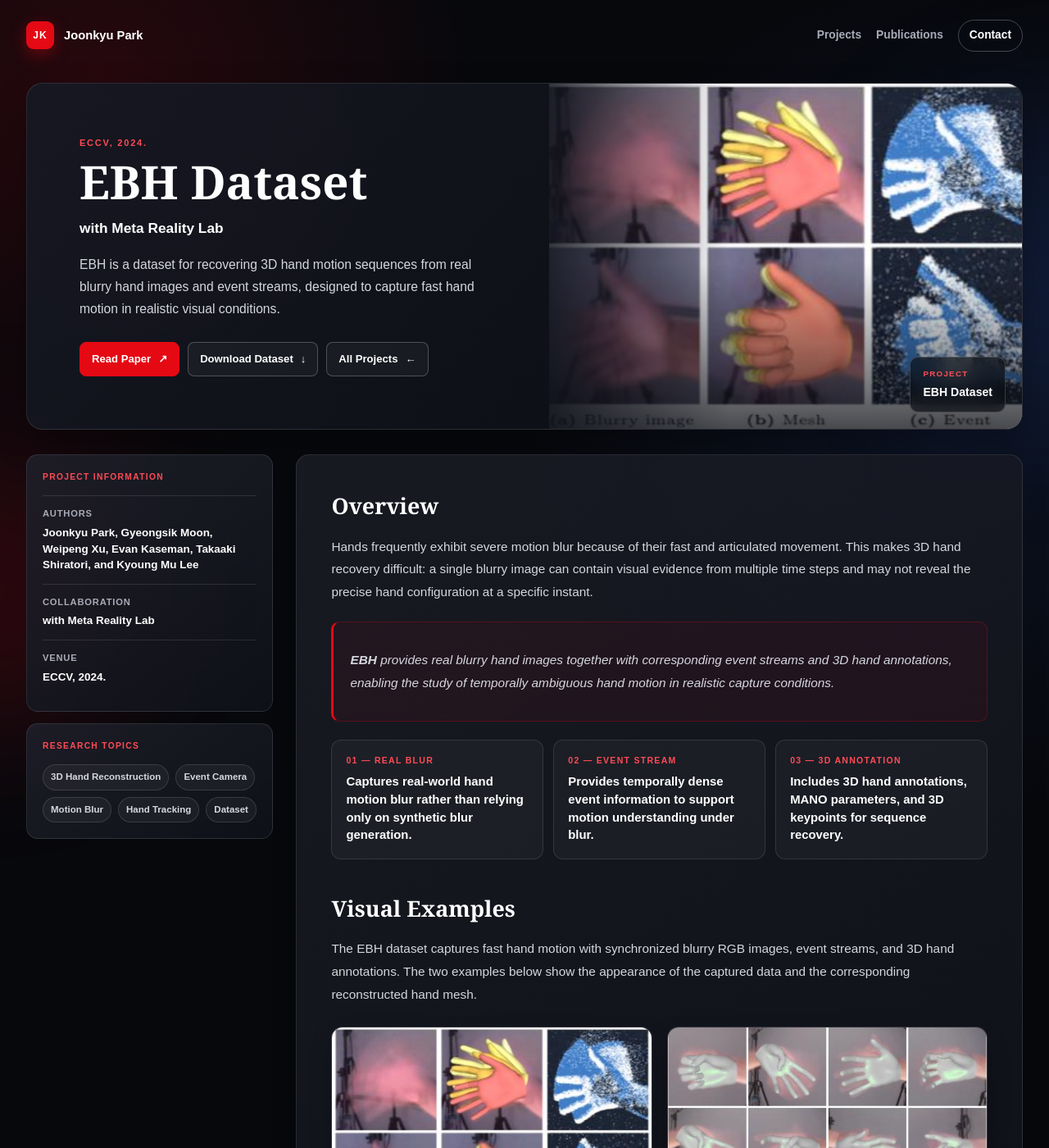
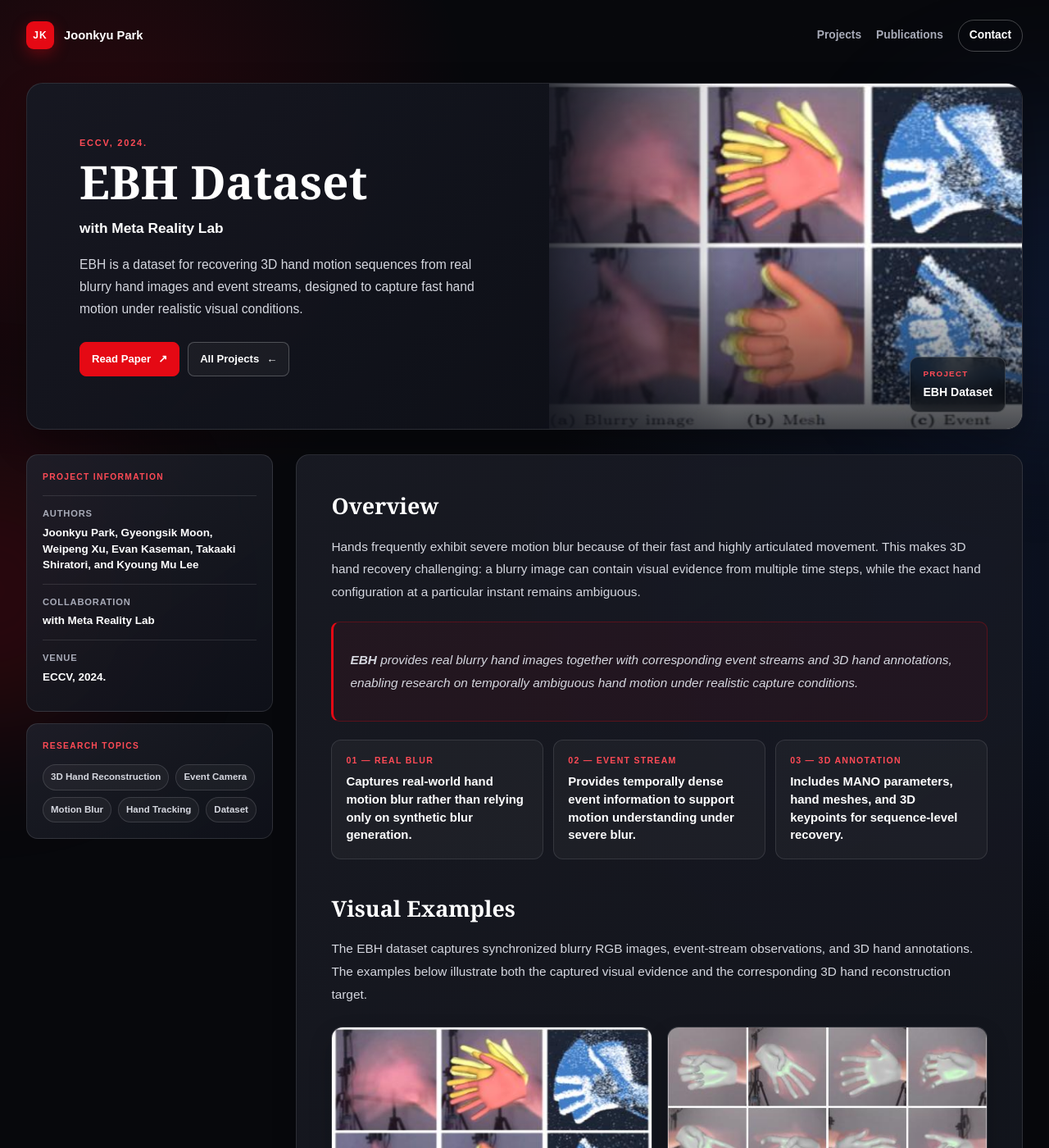
Before and after one commit to jkpark08/jkpark08.github.io, a Jekyll site: the page built from _posts/2024-07-01-EBH.markdown, in a window 1280 px wide and 1400 px high. Shown: the whole window at 82% size. Built offline with Jekyll 4.4.1, drawn with Linux system fonts in a browser that asks for light colours; some of the changed text lies outside the part shown.

Commit message:
Update 2024-07-01-EBH.markdown

`````diff
--- a/_posts/2024-07-01-EBH.markdown
+++ b/_posts/2024-07-01-EBH.markdown
@@ -1,21 +1,26 @@
 ---
 layout: project
+
 title: EBH Dataset
 project_title: EBH Dataset
 project_subtitle: with Meta Reality Lab
 project_label: Dataset & Research Paper
 home_section: project
+
 authors: "<strong>Joonkyu Park</strong>, Gyeongsik Moon, Weipeng Xu, Evan Kaseman, Takaaki Shiratori, and Kyoung Mu Lee"
 date: 2024-07-01 13:32:20 +0300
 description: "ECCV, 2024."
+
 img: "ebh_sample.jpg"
+
 summary: >
   EBH is a dataset for recovering 3D hand motion sequences from real blurry
-  hand images and event streams, designed to capture fast hand motion in
+  hand images and event streams, designed to capture fast hand motion under
   realistic visual conditions.
+
 paper_url: "https://doi.org/10.1007/978-3-031-73202-7_20"
-dataset_url: "https://drive.google.com/drive/folders/1U5p64YJ2wMQeJTiAQl5Zer5rqyK8rnJh?usp=sharing"
 code_url: ""
+
 tags:
   - 3D Hand Reconstruction
   - Event Camera
@@ -26,14 +31,14 @@ tags:
 
 ## Overview
 
-Hands frequently exhibit severe motion blur because of their fast and
-articulated movement. This makes 3D hand recovery difficult: a single blurry
-image can contain visual evidence from multiple time steps and may not reveal
-the precise hand configuration at a specific instant.
+Hands frequently exhibit severe motion blur because of their fast and highly
+articulated movement. This makes 3D hand recovery challenging: a blurry image
+can contain visual evidence from multiple time steps, while the exact hand
+configuration at a particular instant remains ambiguous.
 
 > **EBH** provides real blurry hand images together with corresponding event
-> streams and 3D hand annotations, enabling the study of temporally ambiguous
-> hand motion in realistic capture conditions.
+> streams and 3D hand annotations, enabling research on temporally ambiguous
+> hand motion under realistic capture conditions.
 
 <div class="project-highlight-grid">
   <div class="project-highlight">
@@ -43,20 +48,20 @@ the precise hand configuration at a specific instant.
 
   <div class="project-highlight">
     <span>02 — EVENT STREAM</span>
-    <strong>Provides temporally dense event information to support motion understanding under blur.</strong>
+    <strong>Provides temporally dense event information to support motion understanding under severe blur.</strong>
   </div>
 
   <div class="project-highlight">
     <span>03 — 3D ANNOTATION</span>
-    <strong>Includes 3D hand annotations, MANO parameters, and 3D keypoints for sequence recovery.</strong>
+    <strong>Includes MANO parameters, hand meshes, and 3D keypoints for sequence-level recovery.</strong>
   </div>
 </div>
 
 ## Visual Examples
 
-The EBH dataset captures fast hand motion with synchronized blurry RGB images,
-event streams, and 3D hand annotations. The two examples below show the
-appearance of the captured data and the corresponding reconstructed hand mesh.
+The EBH dataset captures synchronized blurry RGB images, event-stream
+observations, and 3D hand annotations. The examples below illustrate both the
+captured visual evidence and the corresponding 3D hand reconstruction target.
 
 <div class="ebh-visual-grid">
   <figure class="ebh-visual-card">
@@ -107,8 +112,8 @@ appearance of the captured data and the corresponding reconstructed hand mesh.
     <span class="ebh-download-card__index">03</span>
     <h3>3D Annotations</h3>
     <p>
-      3D hand annotations including MANO parameters, hand meshes, and 3D
-      keypoints for sequence-level supervision.
+      3D annotations including MANO parameters, hand meshes, and 3D keypoints
+      for sequence-level supervision.
     </p>
     <code>annotations.zip</code>
   </article>
@@ -126,3 +131,49 @@ blur_images/
 └── right_xxxxxx/
     └── cam_00/
         └── xxxxxx.png
+````
+
+### Event Streams
+
+```text
+events/
+└── left_xxxxxx/
+    ├── xxx_01.png
+    ├── xxx_02.png
+    ├── ...
+    └── xxx_11.png
+```
+
+### 3D Annotations
+
+```text
+annotations/
+├── mano_params/
+├── meshes/
+└── keypoints_3d/
+```
+
+## Download
+
+The full EBH dataset is available through the official project Google Drive
+folder.
+
+<a class="project-button project-button--primary"
+href="https://drive.google.com/drive/folders/1U5p64YJ2wMQeJTiAQl5Zer5rqyK8rnJh?usp=sharing"
+target="_blank"
+rel="noopener noreferrer">
+Download EBH Dataset <span>↓</span> </a>
+
+## Paper
+
+The EBH dataset and EBHNet were introduced in:
+
+> Joonkyu Park, Gyeongsik Moon, Weipeng Xu, Evan Kaseman, Takaaki Shiratori,
+> and Kyoung Mu Lee. **3D Hand Sequence Recovery from Real Blurry Images and
+> Event Stream.** ECCV 2024.
+
+<a class="project-button"
+href="https://doi.org/10.1007/978-3-031-73202-7_20"
+target="_blank"
+rel="noopener noreferrer">
+Read Paper <span>↗</span> </a>
`````
Also changed, not shown: other parts of _posts/2024-07-01-EBH.markdown (+3 -3 lines).
